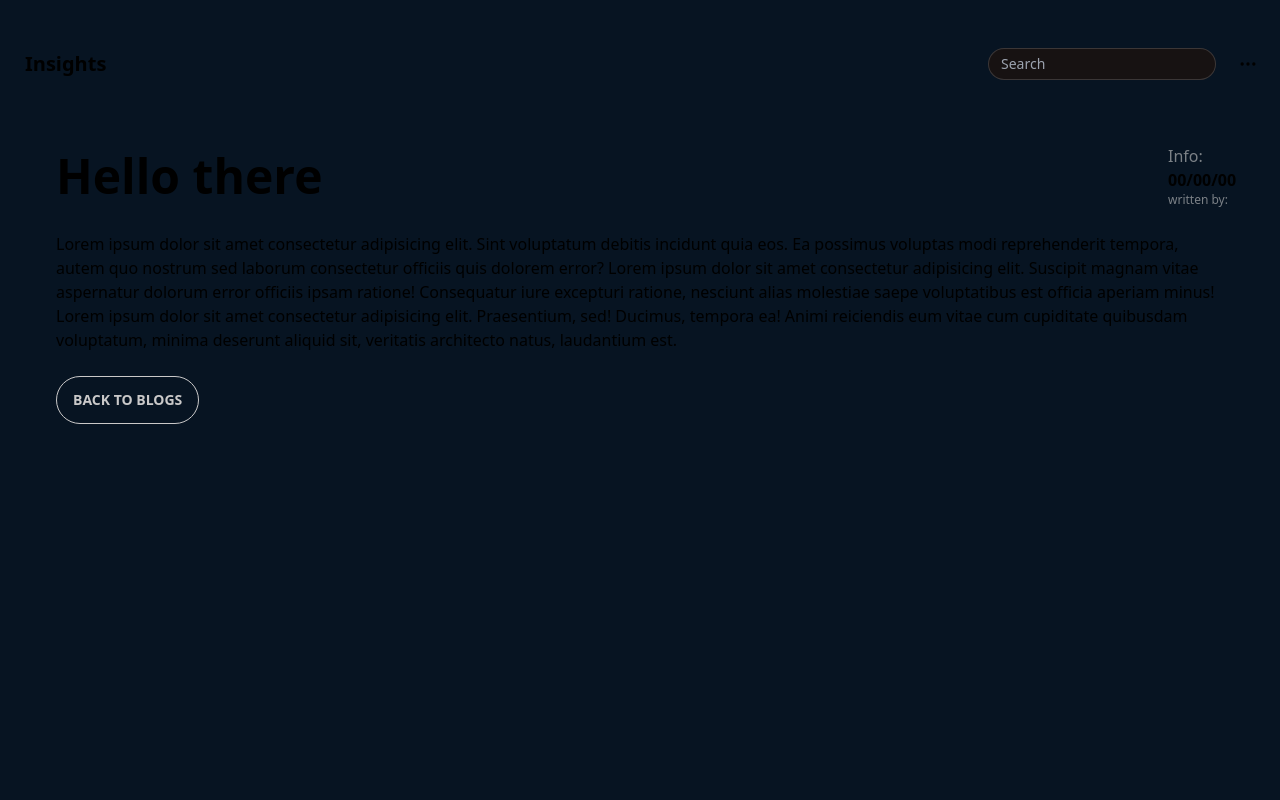
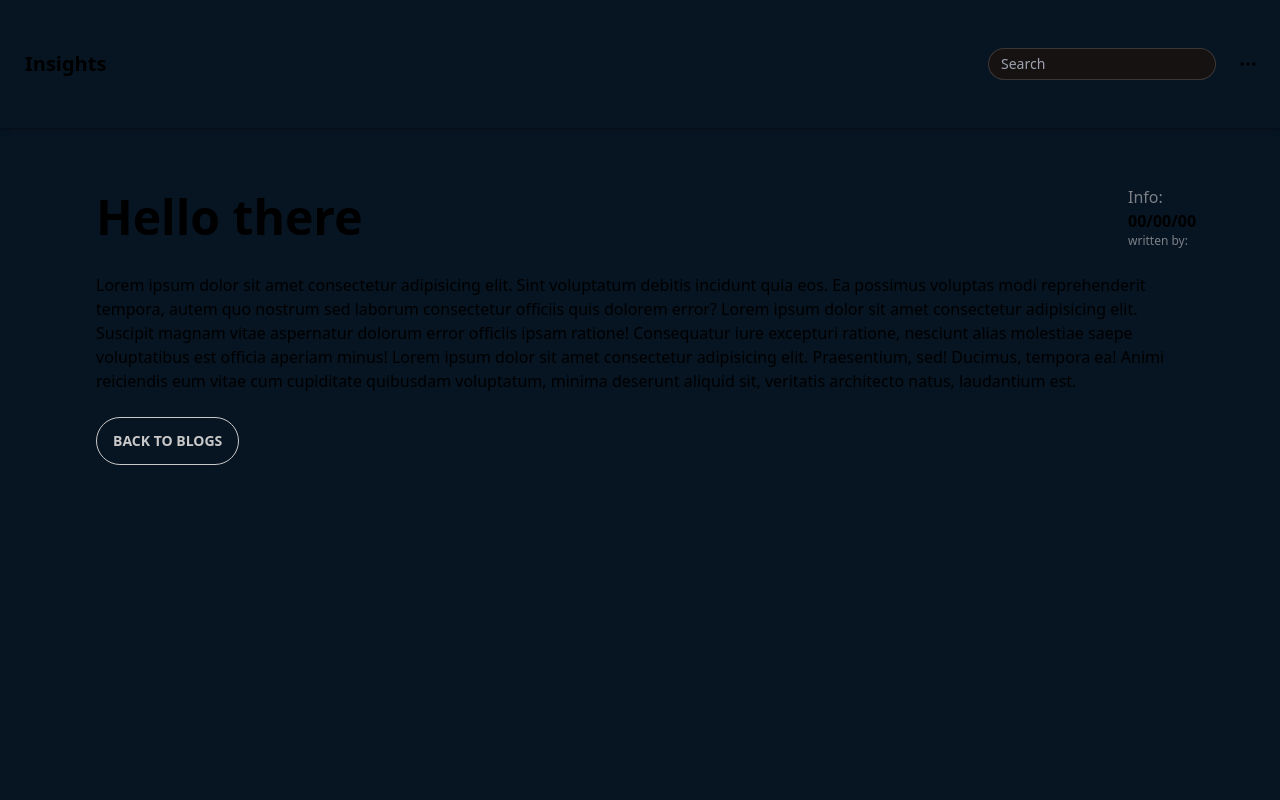
Before and after one commit to MisterH100/Insights-Blog-App, a Next.js app: page /1 in a window 1280 px wide. Shown: the top 800 px of the page. Built offline with nearby package versions, Linux system fonts and the light colour scheme.

Commit message:
add border to the header

```diff
--- a/app/components/Blog.tsx
+++ b/app/components/Blog.tsx
@@ -2,7 +2,7 @@ import Link from "next/link";
 
 const Blog =()=>{
     return(
-        <section>
+        <section className="p-10">
             <article className="min-h-screen px-10">
                 <div className="hero-content">
                     <div className="w-full">
--- a/app/components/Header.tsx
+++ b/app/components/Header.tsx
@@ -1,6 +1,6 @@
 const Header =()=>{
     return(
-        <header>
+        <header className="border-b border-[#040F1A] shadow-md">
             <div className="navbar h-32">
                 <div className="flex-1">
                     <a className="btn btn-ghost normal-case text-xl">Insights</a>
```
